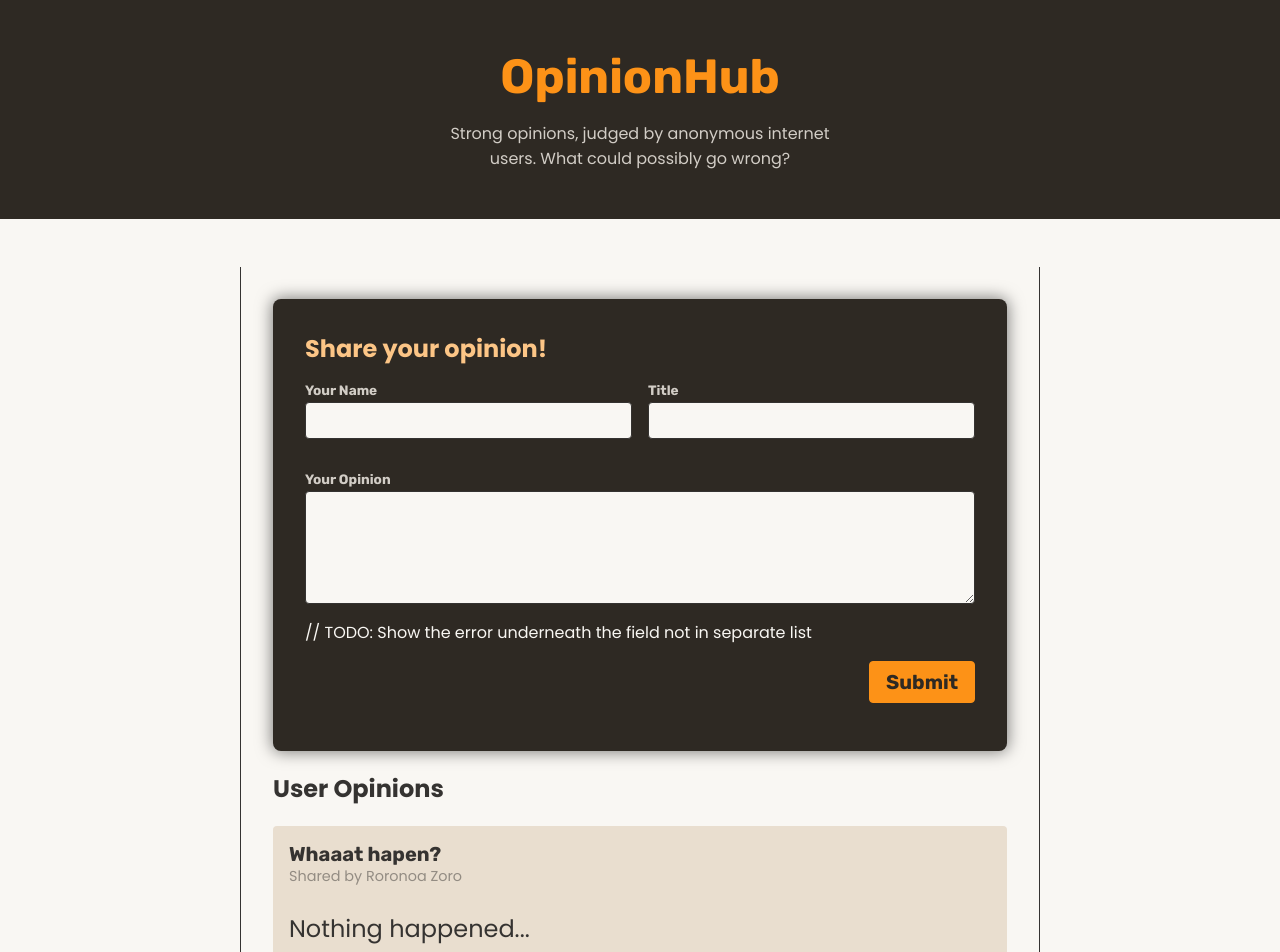
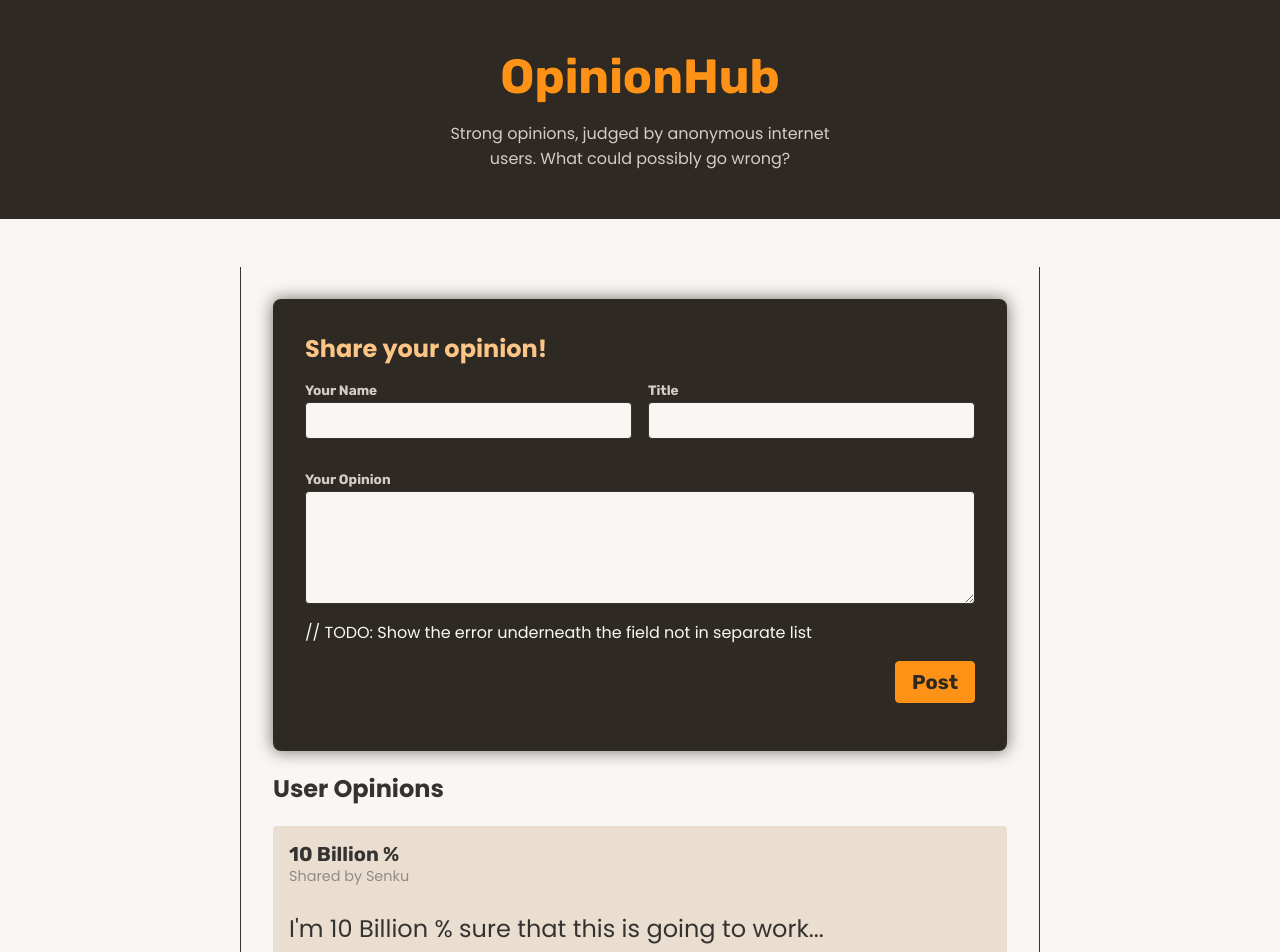
Before and after one commit to shivraj-roy/opinionHub, a React (Vite) app: page / in a window 1280 px wide. Shown: the top 952 px of the page. Built offline with nearby package versions, Linux system fonts and the light colour scheme; data requests are answered from the project's data file.

Commit message:
✨ add: updating UI with useFormStatus hook...

```diff
--- a/backend/db.json
+++ b/backend/db.json
@@ -1,5 +1,12 @@
 {
   "opinions": [
+    {
+      "id": 1741618812088,
+      "votes": 0,
+      "userName": "Senku",
+      "title": "10 Billion %",
+      "body": "I'm 10 Billion % sure that this is going to work..."
+    },
     {
       "id": 1741617681119,
       "votes": 0,
--- a/src/components/NewOpinion.jsx
+++ b/src/components/NewOpinion.jsx
@@ -1,5 +1,6 @@
 import { useActionState, use } from "react";
 import { OpinionsContext } from "../context/opinions-context";
+import Submit from "./Submit";
 
 export function NewOpinion() {
    const { addOpinion } = use(OpinionsContext);
@@ -73,9 +74,7 @@ export function NewOpinion() {
                   ))}
                </ul>
             )}
-            <p className="actions">
-               <button type="submit">Submit</button>
-            </p>
+            <Submit />
          </form>
       </div>
    );
--- /dev/null
+++ b/src/components/Submit.jsx
@@ -0,0 +1,12 @@
+import { useFormStatus } from "react-dom";
+
+export default function Submit() {
+   const { pending } = useFormStatus();
+   return (
+      <p className="actions">
+         <button disabled={pending} type="submit">
+            {pending ? "Posting..." : "Post"}
+         </button>
+      </p>
+   );
+}
```
